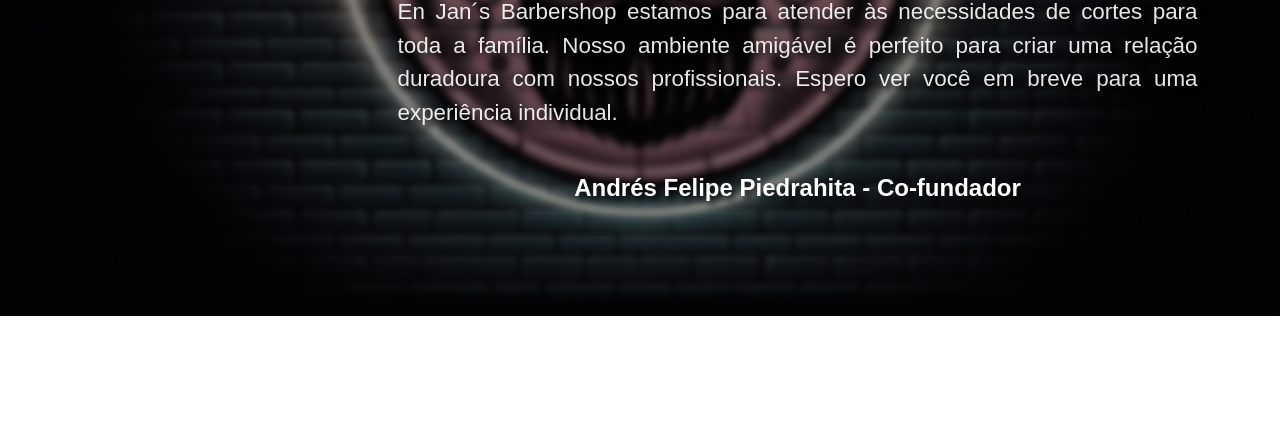
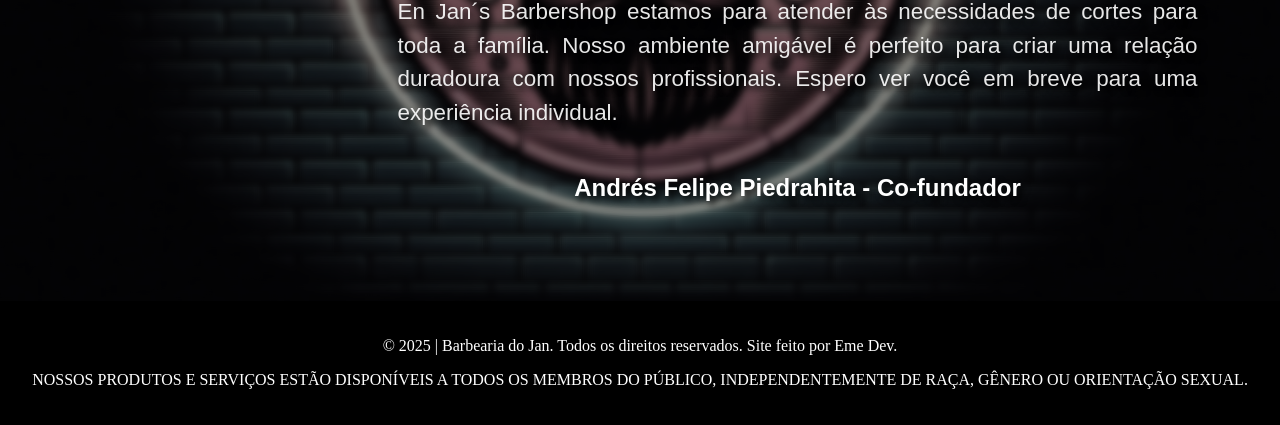
Before and after one commit to emethi/barbershop, a plain HTML site: page index_sobre.html in a window 1280 px wide. Shown: the part 484-909 px from the top of the page. Before the commit the page ends 800 px from the top, so only its background shows below. Drawn offline with Linux system fonts and the light colour scheme.

Commit message:
Update index_sobre.html

```diff
--- a/index_sobre.html
+++ b/index_sobre.html
@@ -35,5 +35,11 @@
         </div>
     </main>
     <script src="script_sobre.js"></script>
+     <footer>
+    <div class="container">
+        <p>&copy; 2025 | Barbearia do Jan. Todos os direitos reservados. Site feito por Eme Dev.</p>
+        <p>NOSSOS PRODUTOS E SERVIÇOS ESTÃO DISPONÍVEIS A TODOS OS MEMBROS DO PÚBLICO, INDEPENDENTEMENTE DE RAÇA, GÊNERO OU ORIENTAÇÃO SEXUAL.</p>
+    </div>
+</footer>
 </body>
 </html>
```
